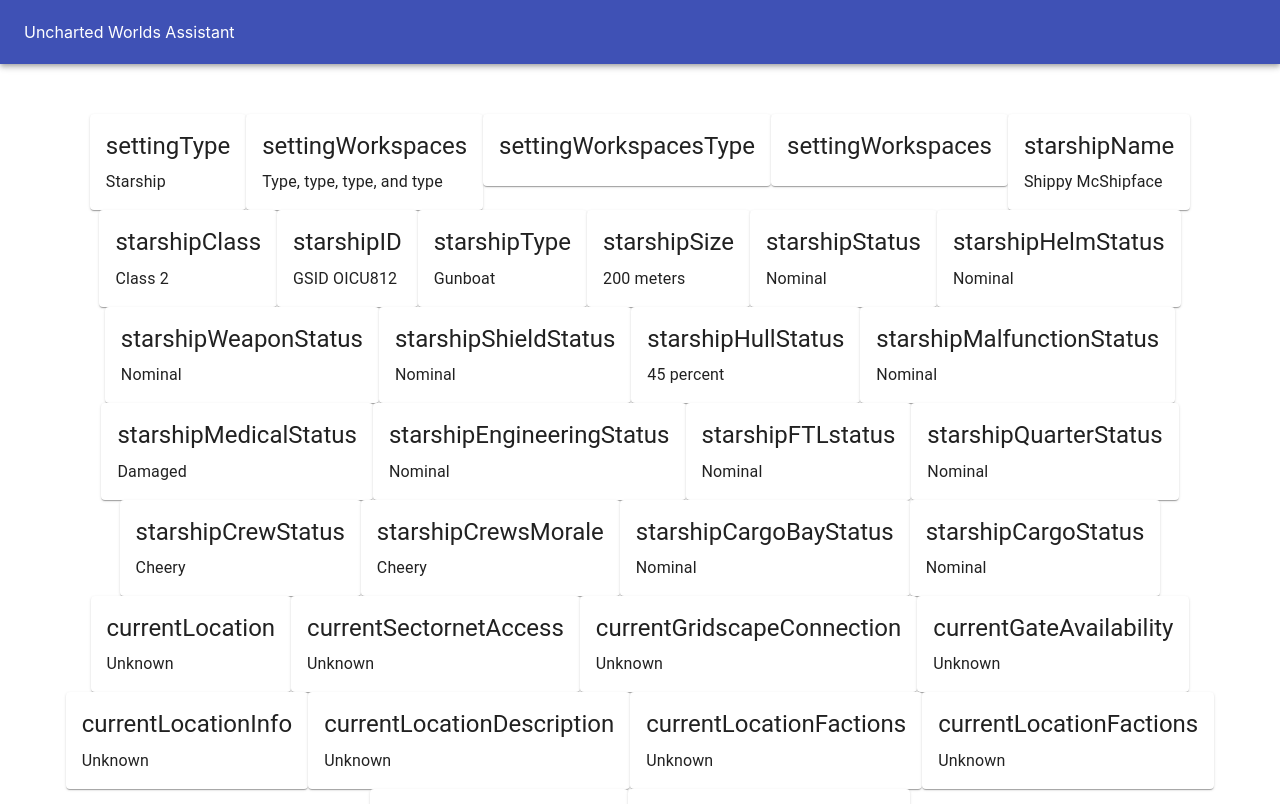
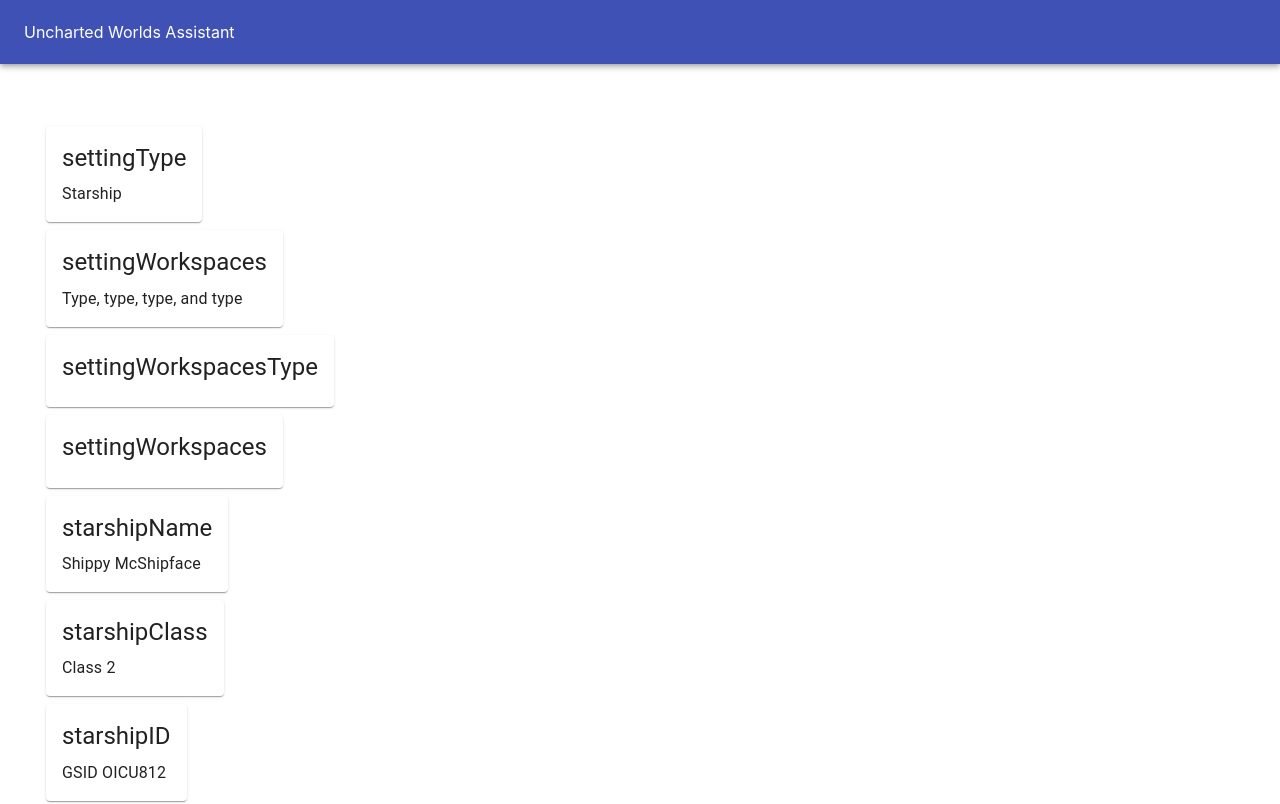
Before and after one commit to johnbuck/uncharted-worlds-assistant, a React (Create React App) app: page / in a window 1280 px wide. Shown: the top 804 px of the page. Built offline with nearby package versions, Linux system fonts and the light colour scheme.

Commit message:
Update sitRep Grid to List

```diff
--- a/src/components/SitRep.js
+++ b/src/components/SitRep.js
@@ -1,11 +1,35 @@
 import React from "react";
-import { Grid, Paper, Typography } from "@material-ui/core";
+import { Typography, Button } from "@material-ui/core";
+import { List, ListItem, ListItemText, ListItemIcon, IconButton, ListItemSecondaryAction} from "@material-ui/core";
 import Card from "@material-ui/core/Card";
 import CardActionArea from "@material-ui/core/CardActionArea";
-import CardActions from "@material-ui/core/CardActions";
 import CardContent from "@material-ui/core/CardContent";
-import CardMedia from "@material-ui/core/CardMedia";
-import Button from "@material-ui/core/Button";
+
+
+function SitRep(props) {
+  return (
+      <div style={{ marginTop: 20, padding: 30 }}>
+        <List container dense={true} justify="center">
+          {records.map(record => (
+              <ListItem item key={records.recordKey}>
+                <Card>
+                  <CardActionArea>
+                    <CardContent>
+                      <Typography gutterBottom variant="h5" component="h2">
+                        {record.recordKey}
+                      </Typography>
+                      <Typography component="p">{record.value}</Typography>
+                    </CardContent>
+                  </CardActionArea>
+                </Card>
+              </ListItem>
+          ))}
+        </List>
+      </div>
+  );
+}
+
+export default SitRep;
 
 const records = [
   {
@@ -206,36 +230,3 @@ const records = [
     id: 'rec1v4RtP9U2hnVQw'
   }
 ];
-
-function SitRep(props) {
-  return (
-      <div style={{ marginTop: 20, padding: 30 }}>
-        <Grid container spacing={40} justify="center">
-          {records.map(record => (
-              <Grid item key={records.recordKey}>
-                <Card>
-                  <CardActionArea>
-                    <CardContent>
-                      <Typography gutterBottom variant="h5" component="h2">
-                        {record.recordKey}
-                      </Typography>
-                      <Typography component="p">{record.value}</Typography>
-                    </CardContent>
-                  </CardActionArea>
-      {/*            <CardActions>*/}
-      {/*              <Button size="small" color="primary">*/}
-      {/*                Share*/}
-      {/*              </Button>*/}
-      {/*              <Button size="small" color="primary">*/}
-      {/*                Learn More*/}
-      {/*              </Button>*/}
-      {/*            </CardActions>*/}
-                </Card>
-              </Grid>
-          ))}
-        </Grid>
-      </div>
-  );
-}
-
-export default SitRep;
```
